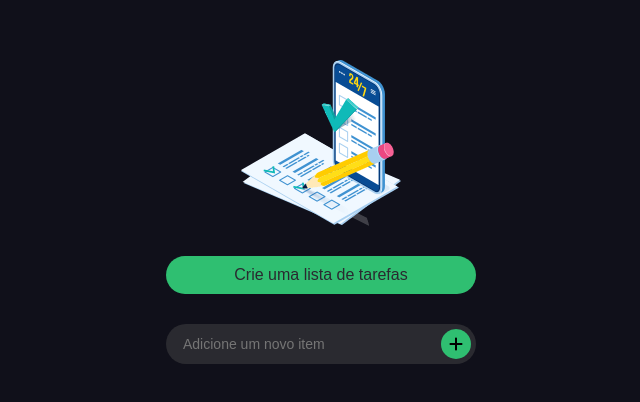
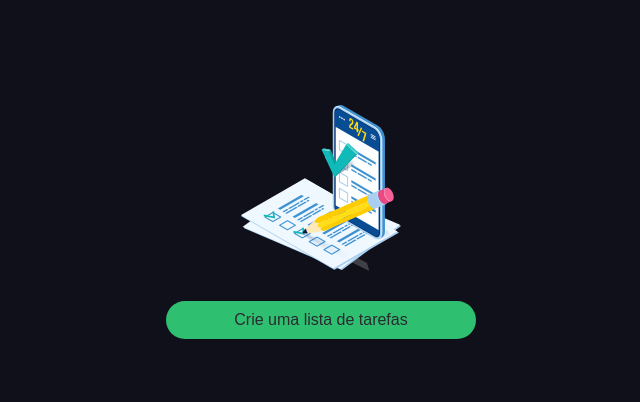
Before and after one commit to francissantiago/Angular-ListaDeTarefas, an Angular app: page / in a window 1280 px wide. Shown: the part 178-580 px from the top of the page, without its empty margins (319-959 px from the left). Built offline with nearby package versions, Linux system fonts and the light colour scheme.

Commit message:
:sparkles: [ TS ] Page List Componen

```diff
--- a/src/app/modules/to-do-list/pages/list/list.component.html
+++ b/src/app/modules/to-do-list/pages/list/list.component.html
@@ -1,8 +1,9 @@
 <div class="container">
     <img src="assets/img/task-list-null.png" alt="Sua lista está vazia - imagem ilustrativa" loading="eager" />
 
-    <button class="btn btn-primary">Crie uma lista de tarefas</button>
-
+    @if(addItem()){
+    <button class="btn btn-primary" (click)="addItem.set(false)">Crie uma lista de tarefas</button>
+    } @else {
     <div>
         <label for="inputValue" class="input-label-text">
             <input type="text" placeholder="Adicione um novo item" id="inputValue" autofocus />
@@ -10,4 +11,5 @@
             <button class="btn btn-primary-circle" title="Adicionar um novo item"></button>
         </label>
     </div>
+    }
 </div>
--- a/src/app/modules/to-do-list/pages/list/list.component.ts
+++ b/src/app/modules/to-do-list/pages/list/list.component.ts
@@ -1,4 +1,4 @@
-import { Component } from '@angular/core';
+import { Component, signal } from '@angular/core';
 
 @Component({
   selector: 'app-list',
@@ -8,5 +8,5 @@
   styleUrl: './list.component.scss'
 })
 export class ListComponent {
-
+  public addItem = signal(true);
 }
```
